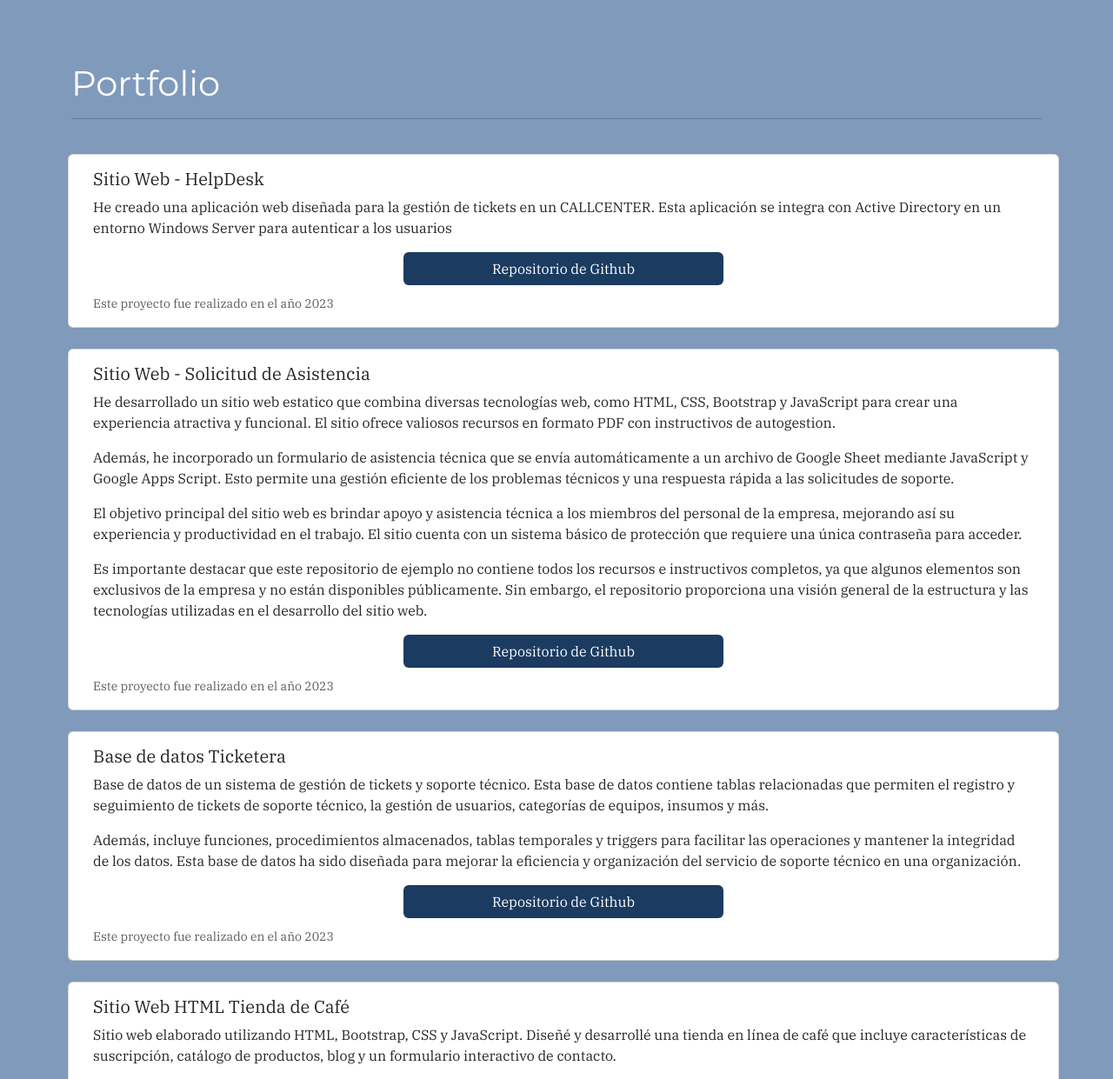
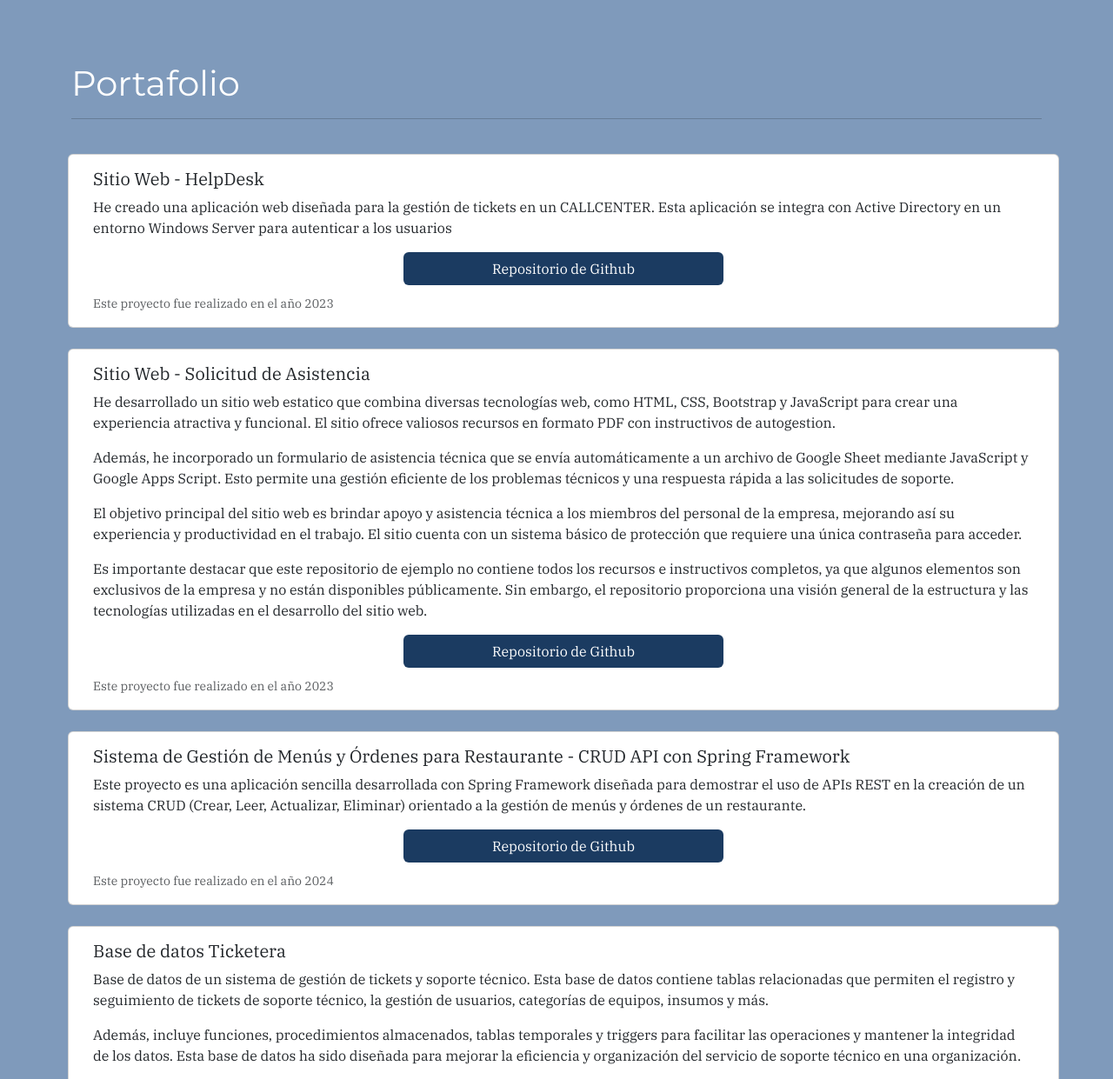
Before and after one commit to PabloBPafundi/PabloPafundi, a plain HTML site: page index.html in a window 1280 px wide. Shown: the part 2654-3895 px from the top of the page at 87% size. Drawn offline with nearby package versions, Linux system fonts and the light colour scheme.

Commit message:
update portfolio

```diff
--- a/index.html
+++ b/index.html
@@ -429,7 +429,7 @@
 <div class="row g-4 mt-5" >
 
 <div class=" " id="Pf">
-  <h1>Portfolio</h1>
+  <h1>Portafolio</h1>
   <hr>
 
 </div>
@@ -505,6 +505,34 @@
 
 </div>
 
+
+
+<div class="card mx-2 col-12">
+  <div class="card-body">
+    <h5 class="card-title">Sistema de Gestión de Menús y Órdenes para Restaurante - CRUD API con Spring Framework</h5>
+
+
+    <p class="card-text">Este proyecto es una aplicación sencilla desarrollada con Spring Framework diseñada para demostrar el uso de APIs REST en la creación de un sistema CRUD (Crear, Leer, Actualizar, Eliminar) orientado a la gestión de menús y órdenes de un restaurante.</p>
+
+
+
+    <div class="row justify-content-center my-2">
+
+
+   <a href="https://github.com/PabloBPafundi/demorestaurant.git" target="_blank" class="btn p__color col-4 mx-2">Repositorio de Github</a>
+
+
+  </div>
+    <p class="card-text"><small class="text-body-secondary">Este proyecto fue realizado en el año 2024</small></p>
+
+
+  </div>
+
+
+
+
+
+</div>
 
 
 
```
